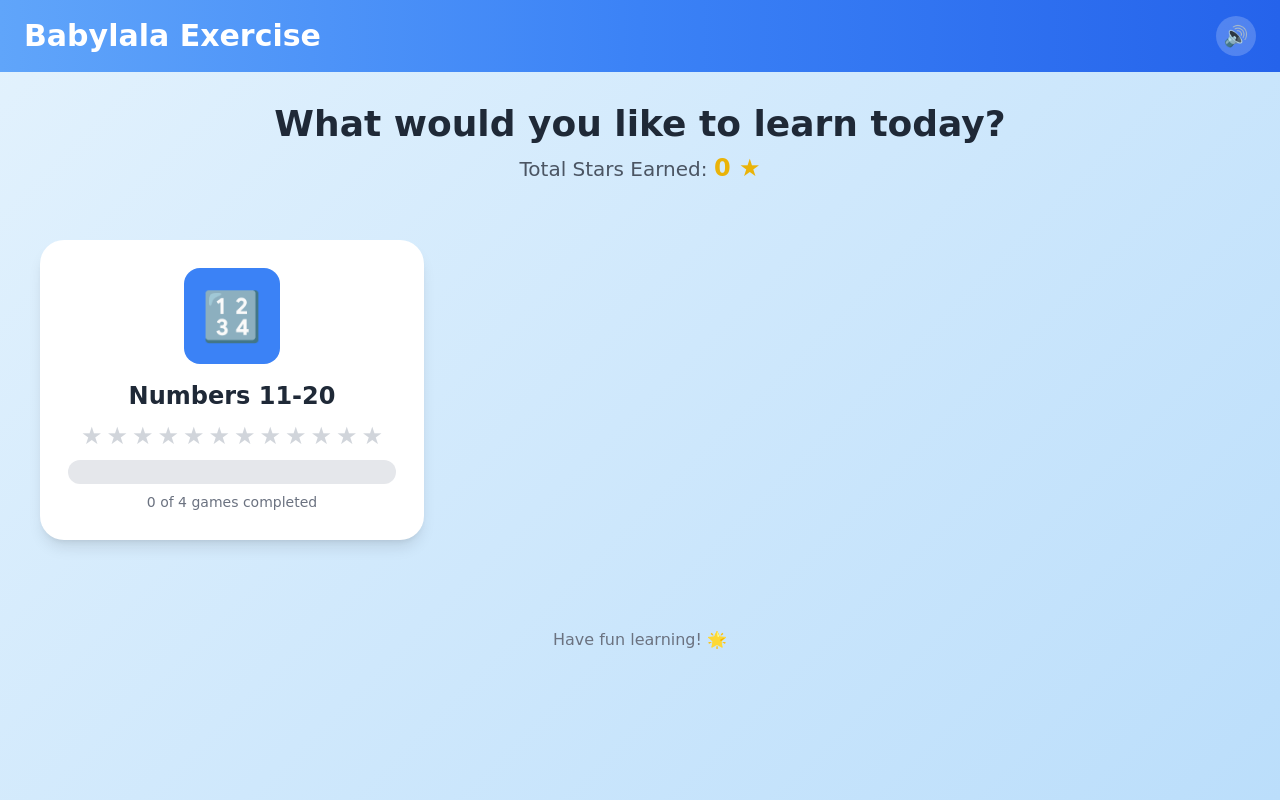
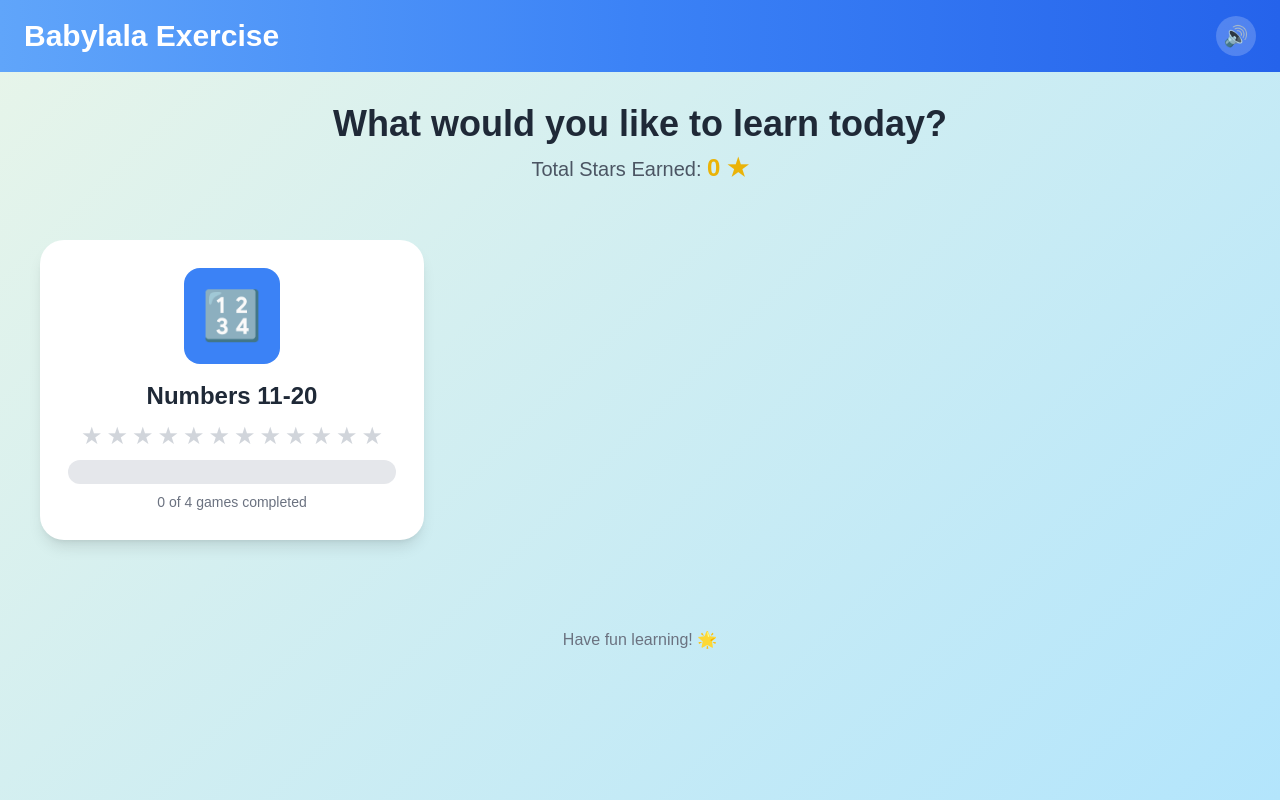
Before and after one commit to brianhtnb/babylala-exercise, a Next.js app: page / in a window 1280 px wide. Built offline with nearby package versions, Linux system fonts and the light colour scheme.

Commit message:
style: apply playful pastel theme colors

```diff
--- a/app/globals.css
+++ b/app/globals.css
@@ -18,8 +18,9 @@ html, body {
 }
 
 body {
-  background: linear-gradient(135deg, #E3F2FD 0%, #BBDEFB 100%);
-  font-family: 'Comic Sans MS', 'Chalkboard SE', sans-serif;
+  background: linear-gradient(135deg, #E8F5E9 0%, #B3E5FC 100%);
+  font-family: 'Quicksand', sans-serif;
+  color: #37474F;
 }
 
 button, a {
--- a/tailwind.config.ts
+++ b/tailwind.config.ts
@@ -9,8 +9,11 @@ const config: Config = {
   theme: {
     extend: {
       colors: {
-        background: "var(--background)",
-        foreground: "var(--foreground)",
+        sky: { 100: '#B3E5FC', 500: '#4FC3F7' },
+        green: { 50: '#E8F5E9', 500: '#81C784' },
+        purple: { 200: '#E1BEE7' },
+        orange: { 200: '#FFE0B2' },
+        slate: { 800: '#37474F' },
       },
     },
   },
```
